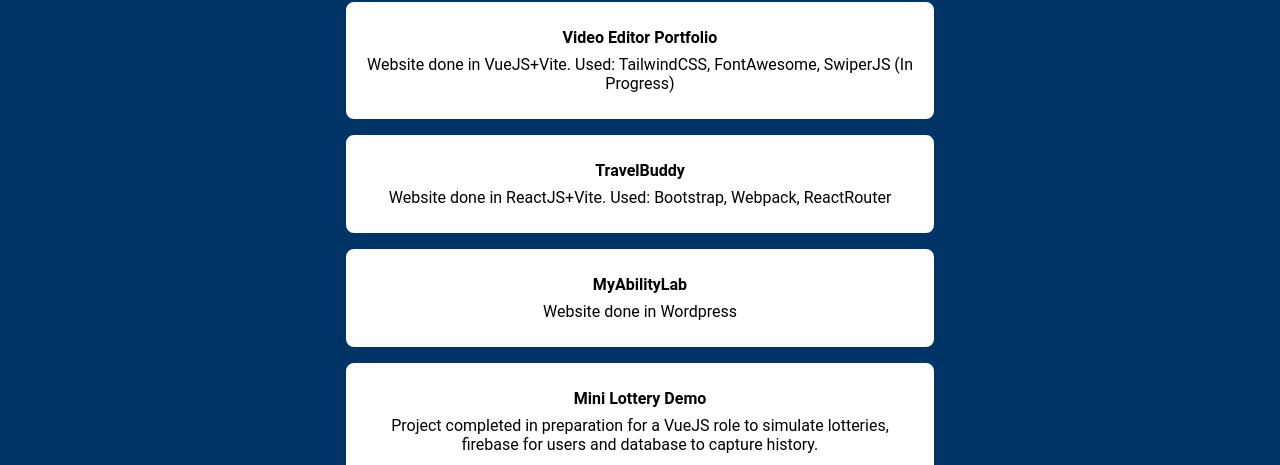
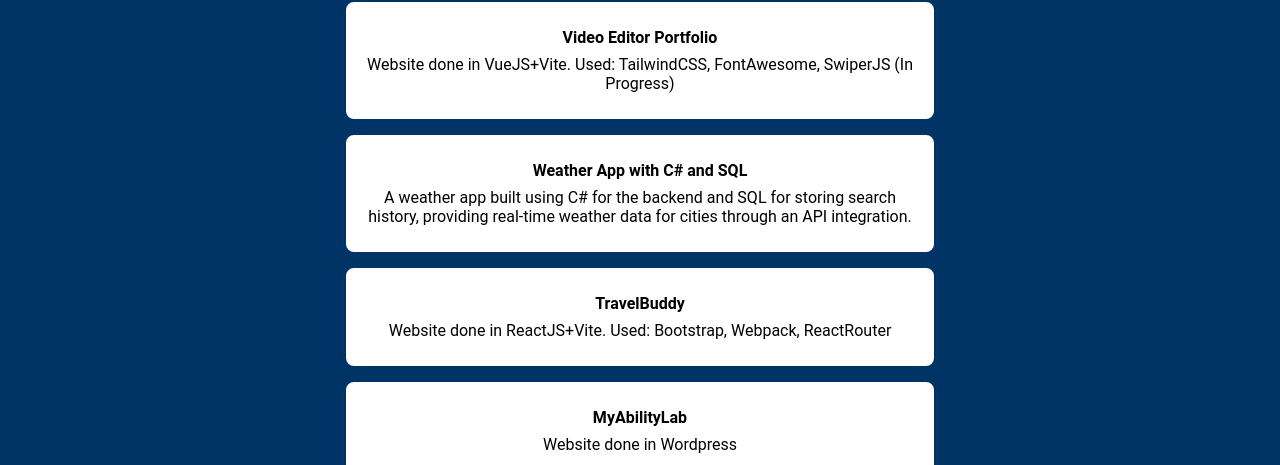
Before and after one commit to OdysseasKarastergiou/PersonalPortfolio, a plain HTML site: page projects.html in a window 1280 px wide. Shown: the part 335-800 px from the top of the page. Drawn offline with Linux system fonts and the light colour scheme.

Commit message:
Update projects.html

```diff
--- a/projects.html
+++ b/projects.html
@@ -28,6 +28,11 @@
                 <a href="https://odysseaskarastergiou.github.io/kalworkportfolio/" class="clickable-box" target="_blank">
                     <p><strong>Video Editor Portfolio</strong></p>
                     <p>Website done in VueJS+Vite. Used: TailwindCSS, FontAwesome, SwiperJS (In Progress)</p>
+                </a>
+
+                <a href="https://odysseaskarastergiou.github.io/WeatherApp/" class="clickable-box" target="_blank">
+                    <p><strong>Weather App with C# and SQL</strong></p>
+                    <p>A weather app built using C# for the backend and SQL for storing search history, providing real-time weather data for cities through an API integration.</p>
                 </a>
 
                 <a href="https://odysseaskarastergiou.github.io/travel-buddy/" class="clickable-box" target="_blank">
```
